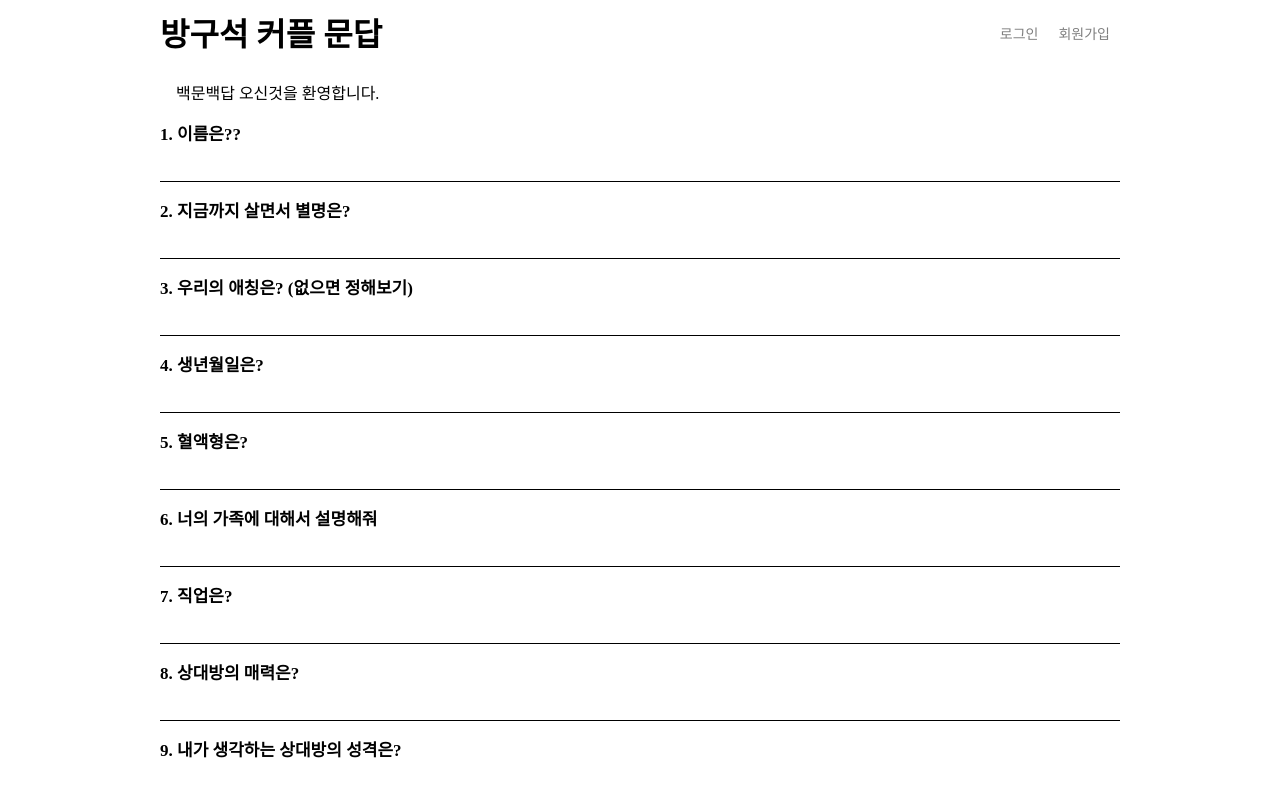
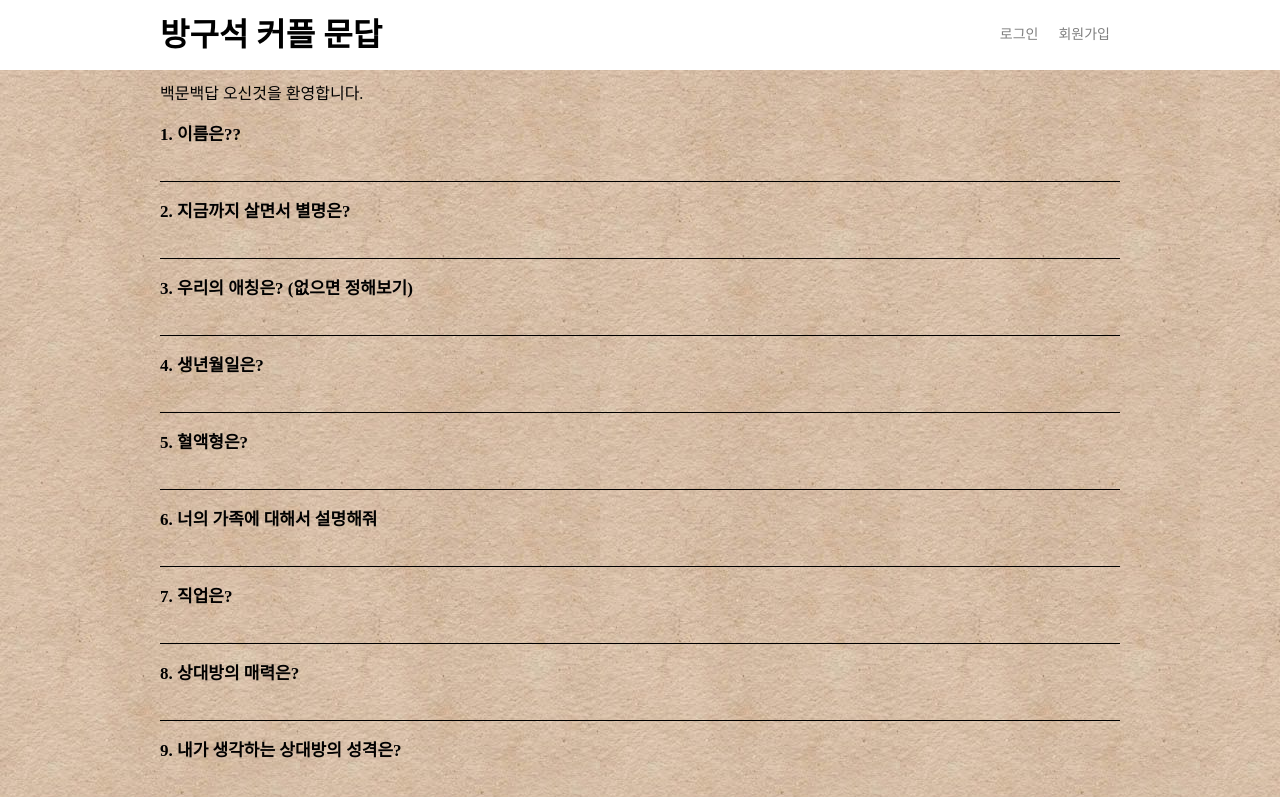
Before and after one commit to bellDev-code/question-react-frontend, a React (Create React App) app: page /#/Question in a window 1280 px wide. Shown: the top 797 px of the page. Built offline with nearby package versions, Linux system fonts and the light colour scheme.

Commit message:
question background Image

```diff
--- a/src/components/AnswerInputRow/index.js
+++ b/src/components/AnswerInputRow/index.js
@@ -20,6 +20,7 @@ const AnswerInput = styled.input`
   border-bottom: 1px solid black;
   padding: 5px 0;
   width: 100%;
+  background-color: transparent;
 `;
 
 const MobContainer = styled.div`
@@ -44,7 +45,11 @@ const AnswerInputRow = ({ question, answerValue, onChange, platfrom }) => {
       <Container>
         <QuestionWrapper>{question}</QuestionWrapper>
         <AnswerWrapper>
-          <AnswerInput defaultValue={answerValue} onChange={onChange} />
+          <AnswerInput
+            type="text"
+            defaultValue={answerValue}
+            onChange={onChange}
+          />
         </AnswerWrapper>
       </Container>
     );
--- a/src/routes/Question/Desktop/index.js
+++ b/src/routes/Question/Desktop/index.js
@@ -2,16 +2,23 @@ import React, { useEffect, useState } from "react";
 import styled from "styled-components";
 import AnswerInputRow from "../../../components/AnswerInputRow";
 import axios from "axios";
+import bgImg from "../../../assets/images/backgroundImage.jpg";
 
 const Container = styled.div`
-  width: 75%;
+  width: 100%;
+  background-image: url(${bgImg});
 `;
 
-const MobWrapper = styled.div`
+const DeskWrapper = styled.div`
+  width: 75%;
+  margin: auto;
   font-size: 16px;
   padding: 16px;
 `;
-const Wrapper = styled.div``;
+const Wrapper = styled.div`
+  width: 75%;
+  margin: auto;
+`;
 
 const PagingbuttonWrapper = styled.div`
   display: flex;
@@ -98,7 +105,7 @@ const DeskQuestion = ({ questionList, platfrom }) => {
 
   return (
     <Container>
-      <MobWrapper>백문백답 오신것을 환영합니다.</MobWrapper>
+      <DeskWrapper>백문백답 오신것을 환영합니다.</DeskWrapper>
       <Wrapper>
         {listData.map((question, index) => {
           return (
--- a/src/routes/Question/Mobile/index.js
+++ b/src/routes/Question/Mobile/index.js
@@ -2,16 +2,23 @@ import React, { useEffect, useState } from "react";
 import styled from "styled-components";
 import AnswerInputRow from "../../../components/AnswerInputRow";
 import axios from "axios";
+import bgImg from "../../../assets/images/backgroundImage.jpg";
 
 const Container = styled.div`
-  width: 75%;
+  width: 100%;
+  background-image: url(${bgImg});
 `;
 
 const MobWrapper = styled.div`
+  width: 75%;
+  margin: auto;
   font-size: 13px;
   padding: 10px;
 `;
-const Wrapper = styled.div``;
+const Wrapper = styled.div`
+  width: 75%;
+  margin: auto;
+`;
 
 const PagingbuttonWrapper = styled.div`
   display: flex;
```
